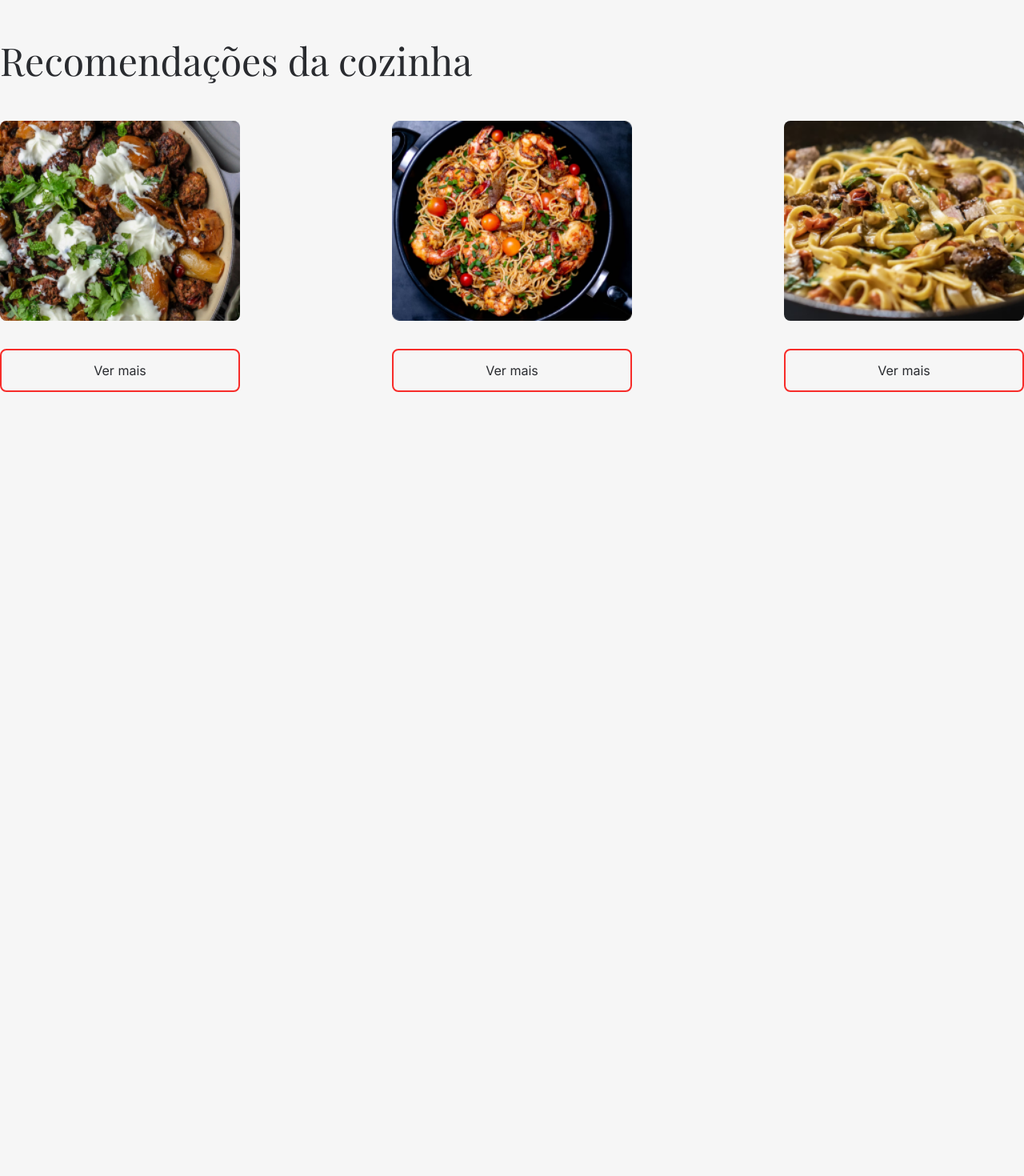
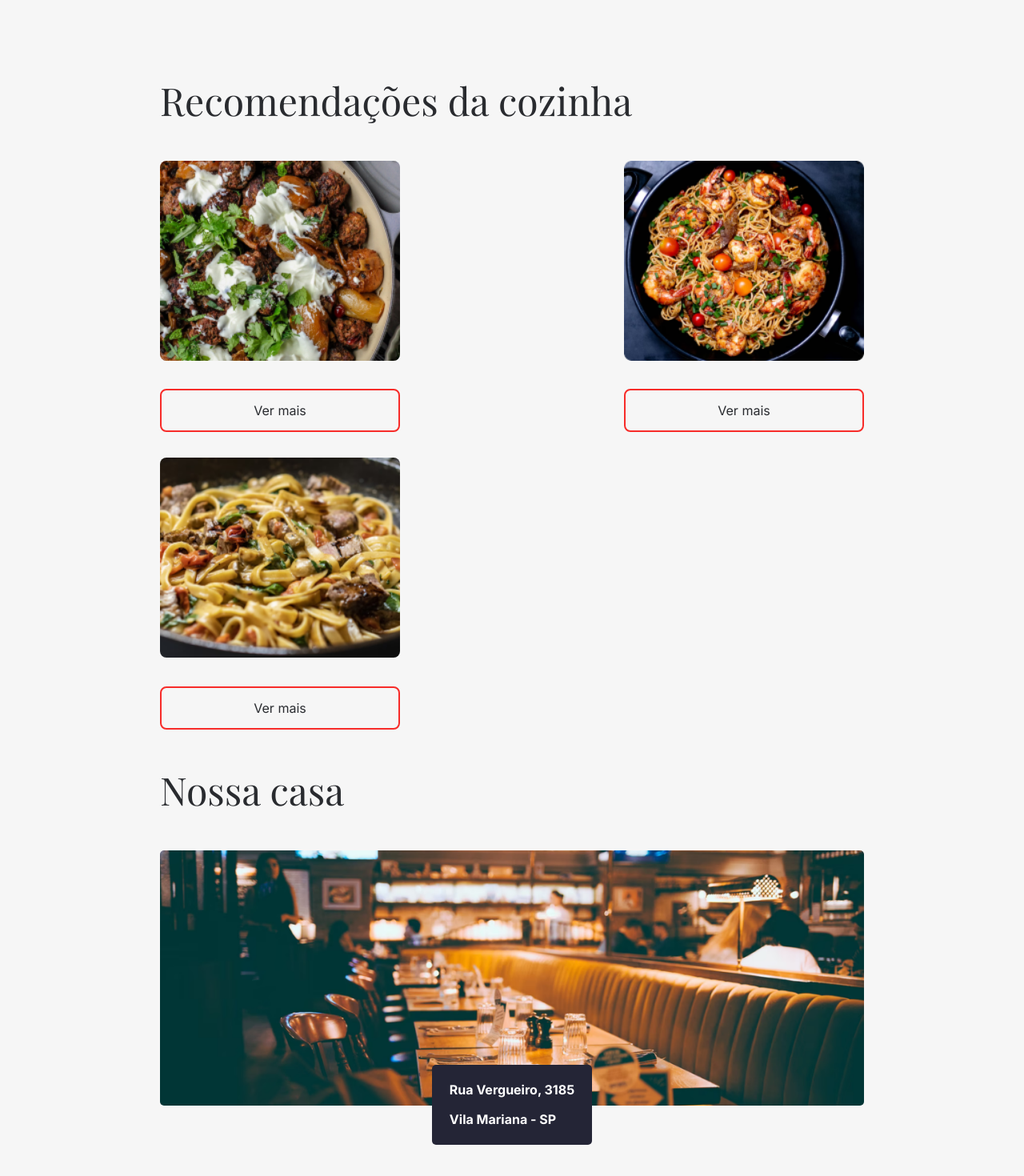
Before and after one commit to ianfilipe/aluroni, a React (Create React App) app: page / in a window 1280 px wide. Shown: the part 712-2182 px from the top of the page at 80% size. Before the commit the page ends 1202 px from the top, so only its background shows below. Built offline with nearby package versions, Linux system fonts and the light colour scheme.

Commit message:
finishing home screen

```diff
--- a/src/components/Button/Button.module.scss
+++ /dev/null
@@ -1,6 +0,0 @@
-.button {
-  border-radius: 4px;
-  background: #2b7de9;
-  color: white;
-  padding: 12px;
-}
--- a/src/components/Button/index.tsx
+++ /dev/null
@@ -1,5 +0,0 @@
-import styles from './Button.module.scss'
-
-export default function Button() {
-	return <button className={styles.button}>Botão</button>
-}
--- a/src/components/DefaultPage/index.tsx
+++ b/src/components/DefaultPage/index.tsx
@@ -1,5 +1,7 @@
 import { Link, Outlet } from 'react-router-dom'
+import stylesTheme from 'styles/Theme.module.scss'
 import styles from './DefaultPage.module.scss'
+
 
 export default function DefaultPage() {
 	return (
@@ -12,7 +14,7 @@ export default function DefaultPage() {
 					<button className={styles.header__button}>Veja o Cardápio</button>
 				</Link>
 			</header>
-			<div>
+			<div className={stylesTheme.container}>
 				<Outlet/>
 			</div>
 		</>
--- a/src/components/Nav/Nav.module.scss
+++ b/src/components/Nav/Nav.module.scss
@@ -15,11 +15,16 @@
     padding: 24px $px-md;
   }
   &__logo {
+    text-decoration: none;
     color: #292b2f;
-    text-align: center;
-    font-family: "Playfair Display";
-    font-size: 48px;
-    font-weight: 400;
+    &:hover {
+      color: #f72c29;
+    }
+    > h1 {
+      font-family: "Playfair Display";
+      font-size: 48px;
+      font-weight: 400;
+    }
   }
   &__list {
     align-items: center;
--- a/src/components/Nav/index.tsx
+++ b/src/components/Nav/index.tsx
@@ -3,10 +3,6 @@ import styles from './Nav.module.scss'
 
 export default function Nav() {
 	const routes = [
-		{
-			label: 'Início',
-			to: '/'
-		},
 		{
 			label: 'Cardápio',
 			to: '/cardapio'
@@ -18,7 +14,9 @@ export default function Nav() {
 	]
 	return (
 		<nav className={styles.nav}>
-			<h1 className={styles.nav__logo}>Aluroni</h1>
+			<Link to="/" className={styles.nav__logo}>
+				<h1>Aluroni</h1>
+			</Link>
 			<ul className={styles.nav__list}>
 				{routes.map((route, index) => (
 					<li key={index} className={styles.nav__link}>
--- /dev/null
+++ b/src/pages/About/index.tsx
@@ -0,0 +1,9 @@
+import styles from './About.module.scss'
+
+export default function About() {
+	return (
+		<section className={styles.test}>
+			Sobre
+		</section>
+	)
+}
--- a/src/pages/Home/Home.module.scss
+++ b/src/pages/Home/Home.module.scss
@@ -1,12 +1,5 @@
 @import 'styles/variables';
 
-.title {
-  color: #292b2f;
-  font-family: 'Playfair Display';
-  font-size: 48px;
-  font-weight: 400;
-  margin-bottom: 48px;
-}
 .recommendeds {
   border-radius: 2px;
   display: flex;
--- a/src/pages/Home/index.tsx
+++ b/src/pages/Home/index.tsx
@@ -1,12 +1,15 @@
+import nossaCasa from 'assets/nossa_casa.png'
 import menu from 'data/menu.json'
+import stylesTheme from 'styles/Theme.module.scss'
 import styles from './Home.module.scss'
+
 
 export default function Home() {
 	let recommendedDishes = [...menu]
 	recommendedDishes = recommendedDishes.sort(() => 0.5 - Math.random()).splice(0,3)
 	return (
 		<section>
-			<h3 className={styles.title}>Recomendações da cozinha</h3>
+			<h3 className={stylesTheme.title}>Recomendações da cozinha</h3>
 			<div className={styles.recommendeds}>{recommendedDishes.map(item => (
 				<div key={item.id} className={styles.recommended}>
 					<div className={styles.recommended__image}>
@@ -14,7 +17,15 @@ export default function Home() {
 					</div>
 					<button className={styles.recommended__button}>Ver mais</button>
 				</div>
-			))}</div>
+			))}
+			</div>
+			<h3 className={stylesTheme.title}>Nossa casa</h3>
+			<div className={styles.nossaCasa}>
+				<img src={nossaCasa} alt="Casa do Aluroni" />
+				<div className={styles.nossaCasa__endereco}>
+					Rua Vergueiro, 3185 <br /> <br /> Vila Mariana - SP
+				</div>
+			</div>
 		</section>
 	)
 }
--- a/src/pages/Menu/Menu.module.scss
+++ b/src/pages/Menu/Menu.module.scss
@@ -45,12 +45,6 @@
   @media (min-width: $desktop_sm) and (max-width: $desktop_md) {
     padding: 48px $px-md;
   }
-  &__title {
-    font-family: "Playfair Display";
-    color: #292b2f;
-    font-size: 48px;
-    font-weight: 400;
-  }
 }
 
 .filters {
--- a/src/pages/Menu/index.tsx
+++ b/src/pages/Menu/index.tsx
@@ -1,5 +1,6 @@
 // import { ReactComponent as Logo } from "assets/logo.svg";
 import { useState } from 'react'
+import stylesTheme from 'styles/Theme.module.scss'
 import Computer from './Computer'
 import Filters from './Filters'
 import Items from './Items'
@@ -23,7 +24,7 @@ export default function Menu() {
 				{/* <div className={styles.header__text}>A casa do código e da massa</div> */}
 			</header>
 			<section className={styles.menu}>
-				<h3 className={styles.menu__title}>Cardápio</h3>
+				<h3 className={stylesTheme.title}>Cardápio</h3>
 				<Items search={search} filter={filter} computer={computer} />
 			</section>
 		</main>
--- a/src/routes.js
+++ b/src/routes.js
@@ -1,5 +1,6 @@
 import DefaultPage from 'components/DefaultPage'
 import Nav from 'components/Nav'
+import About from 'pages/About'
 import Home from 'pages/Home'
 import Menu from 'pages/Menu'
 import { BrowserRouter as Router, Route, Routes } from 'react-router-dom'
@@ -10,7 +11,8 @@ export default function AppRouter() {
 			<Nav />
 			<Routes>
 				<Route path='/' element={<DefaultPage />}>
-					<Route index element={<Home />}/>
+					<Route index element={<Home />} />
+					<Route path='sobre' element={<About/>} />
 				</Route>
 				<Route path='cardapio' element={<Menu />} />
 			</Routes>
--- /dev/null
+++ b/src/styles/Theme.module.scss
@@ -0,0 +1,21 @@
+@import "./variables";
+@import "./breakpoints";
+
+.container {
+  padding: 50px $px;
+  @media (max-width: $desktop_xsm) {
+    padding: 50px $px-mobile;
+  }
+  @media (min-width: $desktop_xsm) and (max-width: $desktop_sm) {
+    padding: 50px $px-sm;
+  }
+  @media (min-width: $desktop_sm) and (max-width: $desktop_md) {
+    padding: 50px $px-md;
+  }
+}
+.title {
+    font-family: "Playfair Display";
+    color: #292b2f;
+    font-size: 48px;
+    font-weight: 400;
+}
```
Also changed, not shown: src/assets/nossa_casa.png (added), 1 other file (tests, documents, lock files or other folders).
